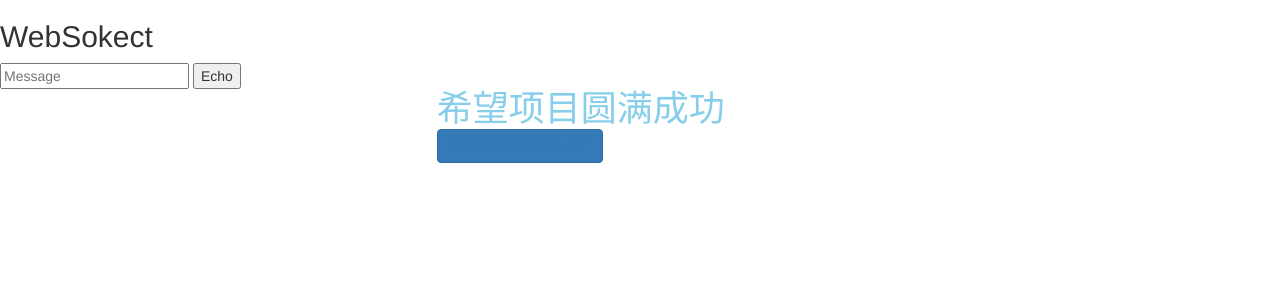
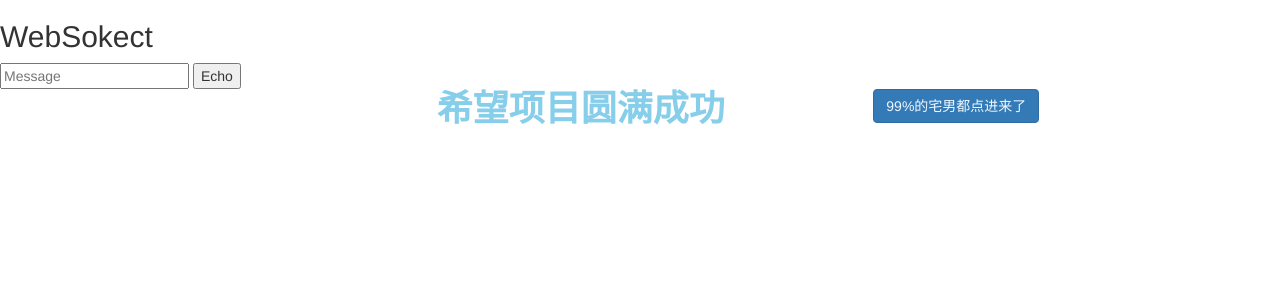
Before and after one commit to Wait66tinG/service-and-create, a Flask app: page / in a window 1280 px wide. Shown: the top 300 px of the page. Run offline with Flask 2, Linux system fonts and the light colour scheme; some libraries are stand-ins or nearby versions.

Commit message:
Update index.html

```diff
--- a/Visualization/templates/index.html
+++ b/Visualization/templates/index.html
@@ -35,10 +35,10 @@
     <div class="row">
         <div class="col-md-4"></div>
         <div class="col-md-4">
-            <h1 style="color:skyblue;padding: 0rem;margin: 0rem;">希望项目圆满成功</h1>
-            <button type="button" class="btn btn-primary" data-toggle="button"><a href="http://www.runoob.com">99%的宅男都点进来了</a></button>
+            <h1 style="color:skyblue;padding: 0rem;margin: 0rem;font-weight: 700">希望项目圆满成功</h1>
         </div>
-        <div class="col-md-4"></div>
+        <div class="col-md-4">
+            <button type="button" class="btn btn-primary" data-toggle="button"><a style='text-decoration: none;color: aliceblue' href="http://www.runoob.com">99%的宅男都点进来了</a></button></div>
       </div>
 </body>
 </html>
```
